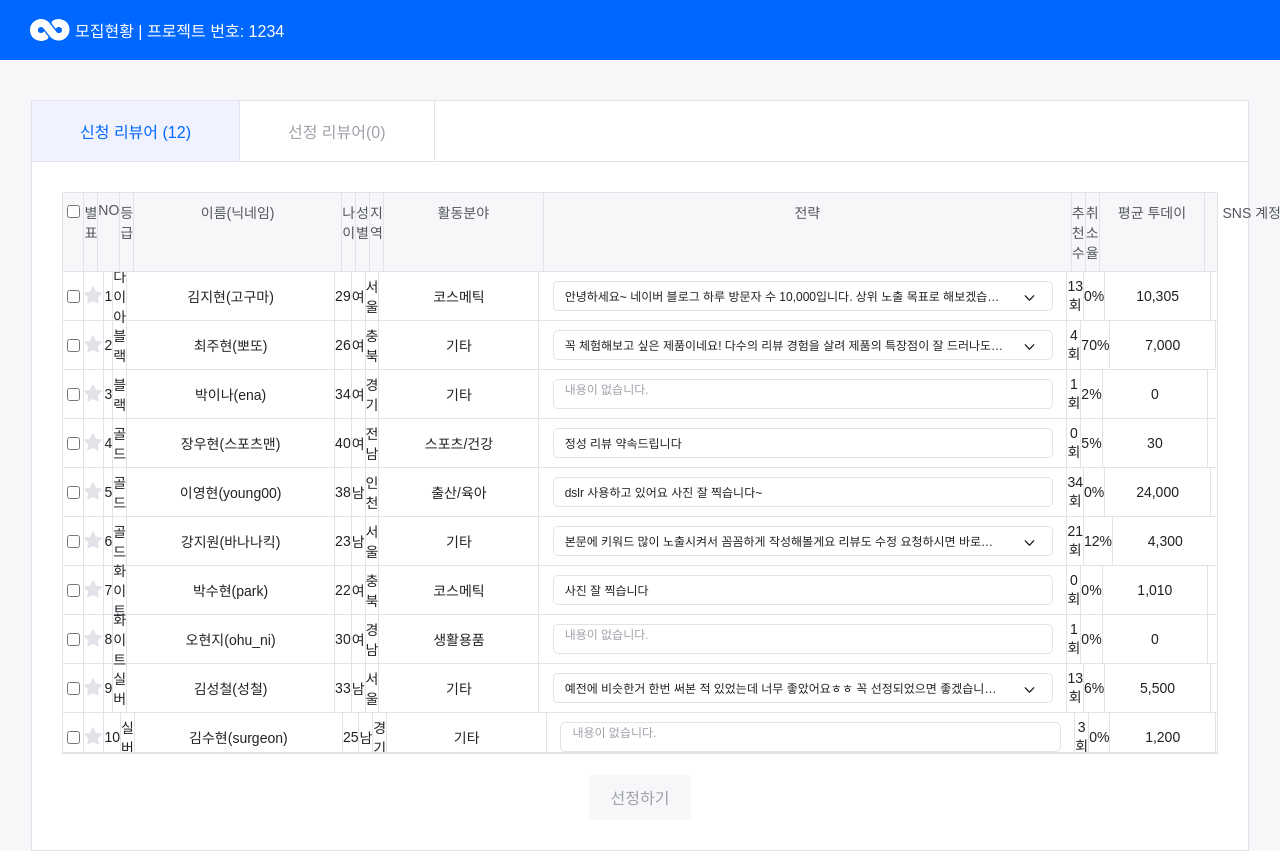
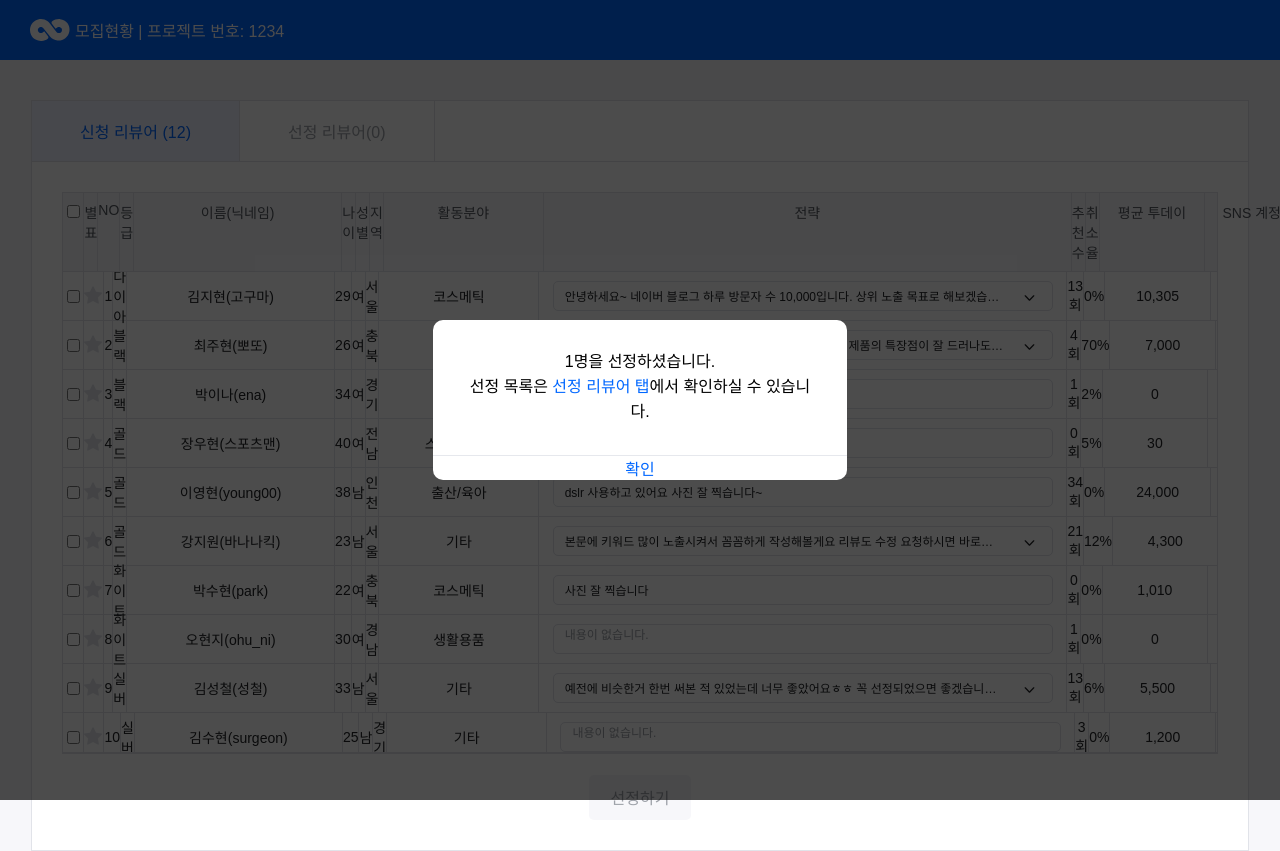
Before and after one commit to dahhnym/technical-assignment-01, a React (Create React App) app: page /project in a window 1280 px wide. Both pictures are taken after a click on the button "선정하기". Shown: the top 851 px of the page. Built offline with nearby package versions, Linux system fonts and the light colour scheme; no server answers; data requests are answered from the project's data file; a web font is replaced by a local one.

Commit message:
✨ 리뷰어 선정/취소 컨펌 모달 구현

```diff
--- /dev/null
+++ b/src/components/ConfirmModal/ConfirmModal.js
@@ -0,0 +1,39 @@
+import { getApplicantData, getChosenReviewerData } from '../../utils';
+import './ConfirmModal.scss';
+
+const ConfirmModal = ({ checkedIdCount, setIsConfirmModalOpen, isChosen }) => {
+  const executedAction = isChosen ? '취소' : '선정';
+  const reviewerListName = isChosen ? '신청' : '선정';
+
+  const handleButtonClick = () => {
+    setIsConfirmModalOpen(prev => !prev);
+    getChosenReviewerData();
+    getApplicantData();
+  };
+
+  return (
+    <div className="overlay">
+      <div className="confirm-modal-container">
+        <ul className="confirm-modal_message">
+          <li style={{ fontWeight: '500' }}>
+            {`${
+              checkedIdCount === 0 ? 1 : checkedIdCount
+            }명을 ${executedAction}하셨습니다.`}
+          </li>
+          <li>
+            {`${executedAction} 목록은 `}
+            <span style={{ color: '#0067ff' }}>
+              {reviewerListName} 리뷰어 탭
+            </span>
+            에서 확인하실 수 있습니다.
+          </li>
+        </ul>
+        <button className="confirm-button" onClick={() => handleButtonClick()}>
+          확인
+        </button>
+      </div>
+    </div>
+  );
+};
+
+export default ConfirmModal;
--- /dev/null
+++ b/src/components/ConfirmModal/ConfirmModal.scss
@@ -0,0 +1,39 @@
+.overlay {
+  position: fixed;
+  top: 0;
+  left: 0;
+  right: 0;
+  bottom: 0;
+  width: 100%;
+  height: 100%;
+  background-color: rgba(0, 0, 0, 0.7);
+  display: flex;
+  justify-content: center;
+  align-items: center;
+}
+
+.confirm-modal-container {
+  background-color: #fff;
+  width: 25.875rem;
+  height: 10rem;
+  border-radius: 10px;
+  display: grid;
+  grid-template-rows: 2fr 1fr;
+}
+
+.confirm-modal_message {
+  padding: 1.875rem;
+  text-align: center;
+  li {
+    font-size: 1rem;
+    line-height: 1.56rem;
+  }
+}
+
+.confirm-button {
+  border-top: solid 1px #e6e8ed;
+  width: inherit;
+  color: #0067ff;
+  font-weight: 500;
+  font-size: 1rem;
+}
--- a/src/components/RecruitStatus/RecruitStatus.js
+++ b/src/components/RecruitStatus/RecruitStatus.js
@@ -73,33 +73,23 @@ const RecruitStatus = () => {
         <div className="reviewer-list-container">
           {tabIndex === 0 &&
             (applicantData ? (
-              <>
               <ReviewerList
                 applicantData={applicantData}
                 setModalOpen={setModalOpen}
                 modalOpen={modalOpen}
                 maxRecruits={projectInfo.recruits}
               />
-              </>
             ) : (
               loadingMessage
             ))}
           {tabIndex === 1 &&
             (chosenReviewerData ? (
-              <>
-                {chosenReviewerData ? (
               <ReviewerList
                 chosenReviewerData={chosenReviewerData}
                 setModalOpen={setModalOpen}
                 modalOpen={modalOpen}
                 maxRecruits={projectInfo.recruits}
               />
-                ) : (
-                  <p className="reviewer-list_no-reviewer">
-                    선정 리뷰어가 없습니다.
-                  </p>
-                )}
-              </>
             ) : (
               loadingMessage
             ))}
--- a/src/components/RecruitStatus/RecruitStatus.scss
+++ b/src/components/RecruitStatus/RecruitStatus.scss
@@ -47,7 +47,4 @@ $text-color-black: #202225;
   flex-direction: column;
   justify-content: center;
   align-items: center;
-  .reviewer-list_no-reviewer {
-    color: $text-color-inactive;
-  }
 }
--- a/src/components/ReviewerList/ReviewerList.js
+++ b/src/components/ReviewerList/ReviewerList.js
@@ -4,6 +4,7 @@ import Star from './../../assets/star.svg';
 import ArrowRight from './../../assets/arrow-right.svg';
 import BrandRequestHistoryModal from '../BrandRequestHistoryModal/BrandRequestHistoryModal';
 import { updateIsChosenStatus } from '../../utils';
+import ConfirmModal from '../ConfirmModal/ConfirmModal';
 
 const ReviewerList = ({
   applicantData,
@@ -35,6 +36,7 @@ const ReviewerList = ({
   const [checkedId, setCheckedId] = useState(0);
   const [checkedIdArr, setCheckedIdArr] = useState([]);
   const [isChosen, setIsChosen] = useState(false);
+  const [isConfirmModalOpen, setIsConfirmModalOpen] = useState(false);
 
   useEffect(() => {}, [
     checkedIdArr,
@@ -78,6 +80,7 @@ const ReviewerList = ({
 
   const handleButtonClick = (id, isChosenStatus) => {
     updateIsChosenStatus(id, isChosenStatus);
+    setIsConfirmModalOpen(prev => !prev);
   };
 
   return (
@@ -93,9 +96,10 @@ const ReviewerList = ({
             </li>
           ))}
         </ul>
-        {reviewerData ? (
+        {reviewerData && (
           <ul className="table-body-container">
-            {reviewerData.map((data, idx) => {
+            {reviewerData.length !== 0 ? (
+              reviewerData.map((data, idx) => {
                 return (
                   <li key={idx} className={`table-body-row`}>
                     <div>
@@ -196,10 +200,13 @@ const ReviewerList = ({
                     </div>
                   </li>
                 );
-            })}
+              })
+            ) : (
+              <p className="table-body_no-content">
+                {isChosen ? '선정' : '신청'} 리뷰어가 없습니다.
+              </p>
+            )}
           </ul>
-        ) : (
-          <p>리뷰어가 없습니다.</p>
         )}
       </div>
       <button
@@ -222,6 +229,13 @@ const ReviewerList = ({
           handleModalButtonClick={handleButtonClick}
         />
       )}
+      {isConfirmModalOpen && (
+        <ConfirmModal
+          checkedIdCount={checkedIdArr.length}
+          setIsConfirmModalOpen={setIsConfirmModalOpen}
+          isChosen={isChosen}
+        />
+      )}
     </>
   );
 };
--- a/src/components/ReviewerList/ReviewerList.scss
+++ b/src/components/ReviewerList/ReviewerList.scss
@@ -198,3 +198,12 @@ $message-box-height: 1.93rem;
 .active-white {
   @include button-active-white;
 }
+
+.table-body_no-content {
+  color: $text-color-inactive;
+  text-align: center;
+  display: flex;
+  height: 100%;
+  justify-content: center;
+  align-items: center;
+}
```
Lines whose indentation alone changed are shown as unchanged.
